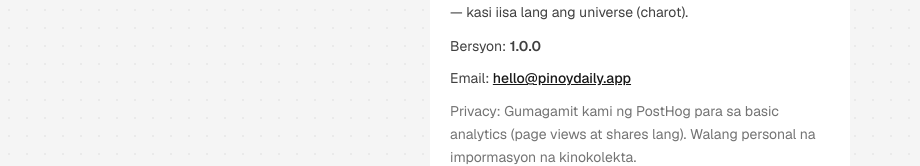
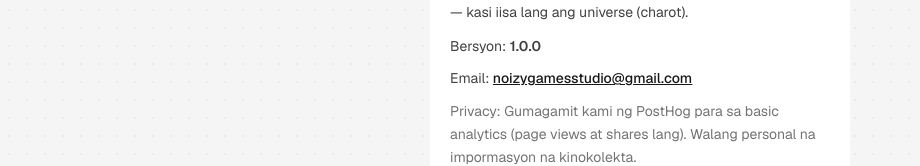
Before and after one commit to noizygames/pinoy-daily, a Next.js app: page / in a window 1280 px wide. Both pictures are taken after a click on the button "About Pinoy Daily". Shown: the part 215-381 px from the top of the page, without its empty margins (0-920 px from the left). Built offline with nearby package versions, Linux system fonts and the light colour scheme; no server answers.

Commit message:
Change email

```diff
--- a/src/components/HomeContent.tsx
+++ b/src/components/HomeContent.tsx
@@ -181,10 +181,10 @@ export default function HomeContent() {
               <p className="mb-3 text-sm text-neutral-700">
                 Email:{" "}
                 <a
-                  href="mailto:hello@pinoydaily.app"
+                  href="mailto:noizygamesstudio@gmail.com"
                   className="font-medium text-neutral-900 underline"
                 >
-                  hello@pinoydaily.app
+                  noizygamesstudio@gmail.com
                 </a>
               </p>
               <p className="text-sm leading-relaxed text-neutral-500">
```
